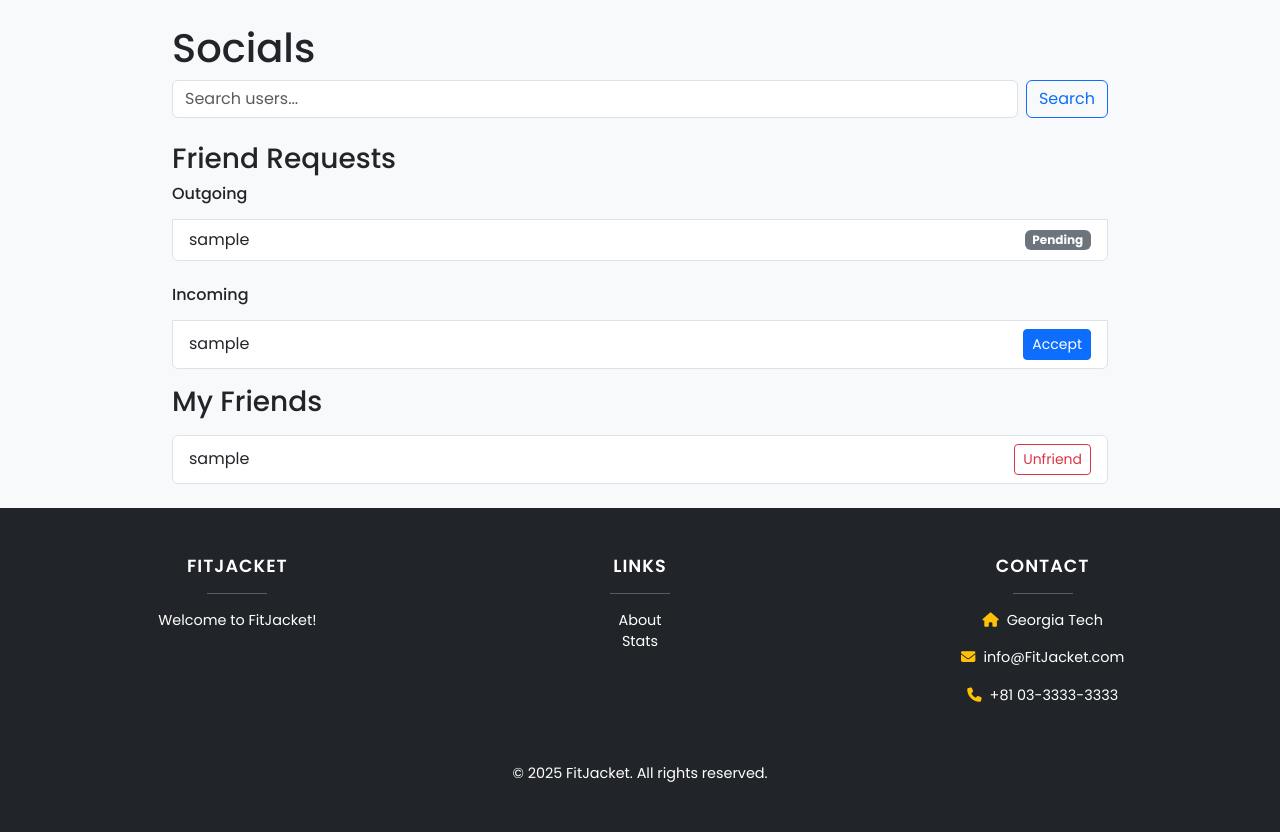
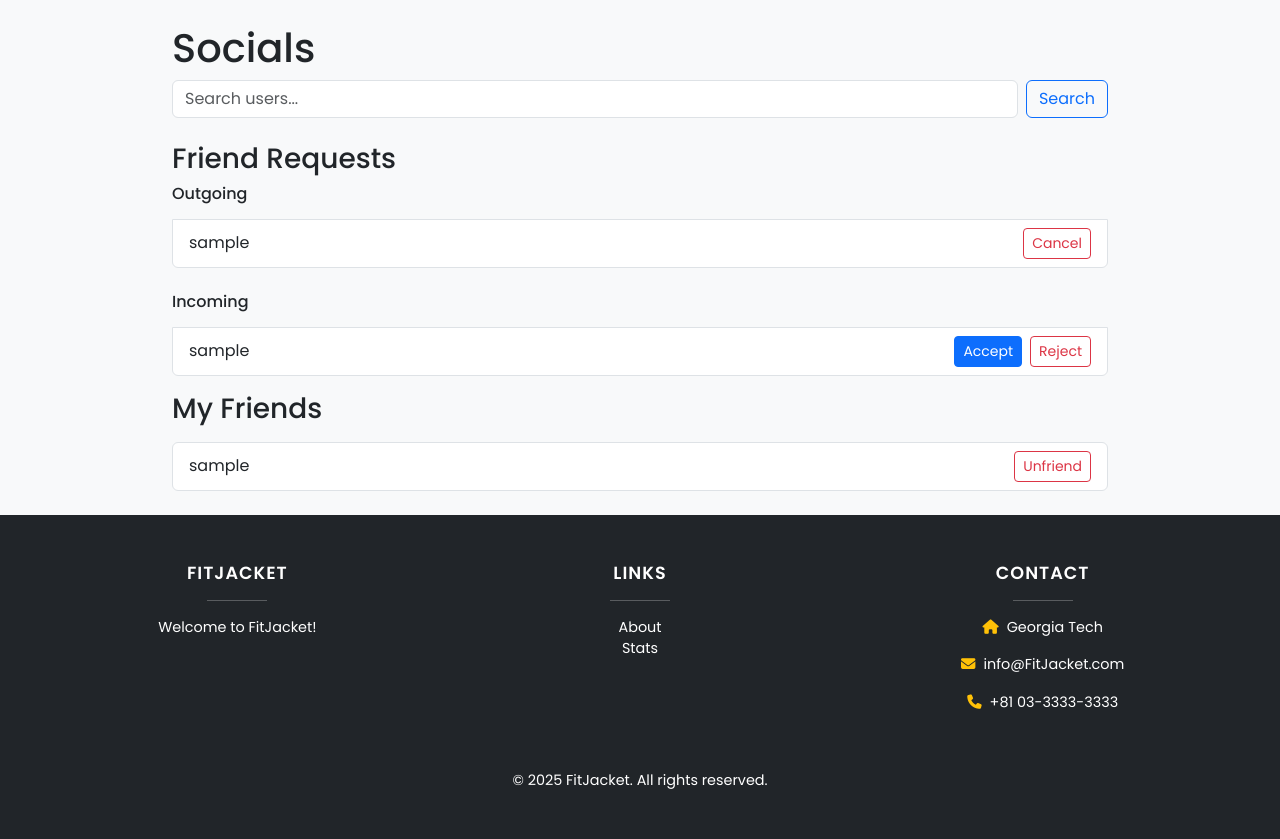
Before and after one commit to thomasg13/FitJacket, a Django app: template templates/socials/socials.html in a window 1280 px wide. Shown: the part 100-939 px from the top of the page. Run offline with Django 3.2, Linux system fonts and the light colour scheme; the template is opened without the code that fills it: most values are stand-ins (such as "Sample title", 1, 10 or a date in 2020); some libraries are stand-ins or nearby versions.

Commit message:
add unfriend and cancel outgoing friend requests

```diff
--- a/socials/urls.py
+++ b/socials/urls.py
@@ -9,4 +9,6 @@ urlpatterns = [
     path("friend-request/send/<int:user_id>/", views.send_friend_request, name="send_friend_request"),
     path("friend-request/accept/<int:request_id>/", views.accept_friend_request, name="accept_friend_request"),
     path('unfriend/<int:user_id>/', views.unfriend, name='unfriend'),
+    path('cancel_request/<int:request_id>/', views.cancel_friend_request, name='cancel_friend_request'),
+    path('reject_request/<int:request_id>/', views.reject_friend_request, name='reject_friend_request'),
 ]
--- a/templates/socials/socials.html
+++ b/templates/socials/socials.html
@@ -25,7 +25,10 @@
       {% for request in outgoing_requests %}
         <li class="list-group-item d-flex justify-content-between align-items-center">
           {{ request.to_user.username }}
-          <span class="badge bg-secondary">Pending</span>
+          <form method="POST" action="{% url 'socials:cancel_friend_request' request.id %}">
+            {% csrf_token %}
+            <button type="submit" class="btn btn-sm btn-outline-danger">Cancel</button>
+          </form>
         </li>
       {% empty %}
         <li class="list-group-item">No outgoing requests.</li>
@@ -37,7 +40,16 @@
       {% for fr in pending_requests %}
         <li class="list-group-item d-flex justify-content-between align-items-center">
           {{ fr.from_user.username }}
-          <a href="{% url 'socials:accept_friend_request' fr.id %}" class="btn btn-sm btn-primary">Accept</a>
+          <div class="d-flex gap-2">
+            <form method="POST" action="{% url 'socials:accept_friend_request' fr.id %}">
+              {% csrf_token %}
+              <button type="submit" class="btn btn-sm btn-primary">Accept</button>
+            </form>
+            <form method="POST" action="{% url 'socials:reject_friend_request' fr.id %}">
+              {% csrf_token %}
+              <button type="submit" class="btn btn-sm btn-outline-danger">Reject</button>
+            </form>
+          </div>
         </li>
       {% empty %}
         <li class="list-group-item">No incoming requests.</li>
```
Also changed, not shown: socials/views.py (+18 -0 lines).
